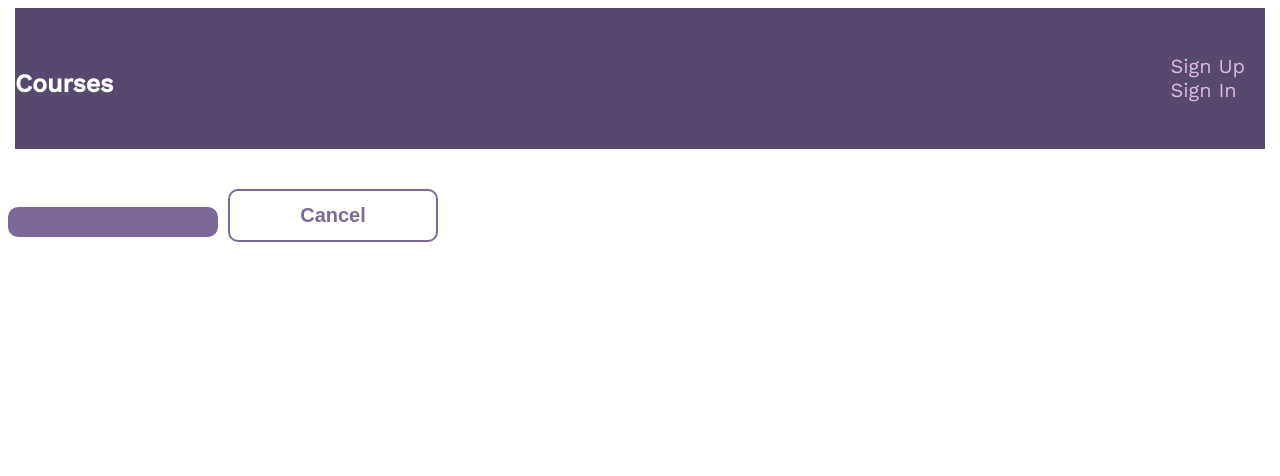
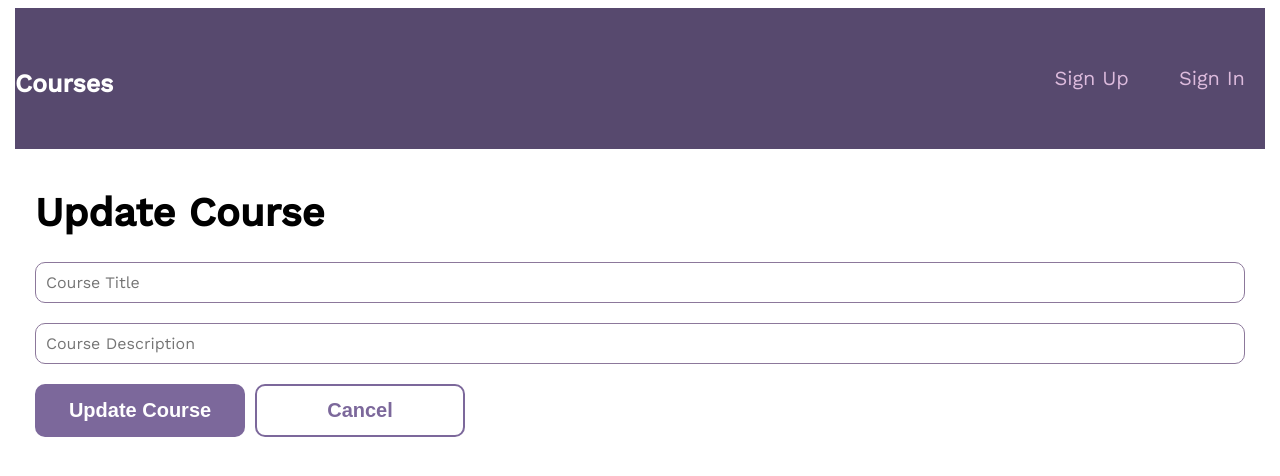
Before and after one commit to nvgrannum/React-Project-with-REST-API, a React (Create React App) app in the folder client/: page /courses/1/update in a window 1280 px wide. Shown: the top 476 px of the page. Built offline with nearby package versions, Linux system fonts and the light colour scheme.

Commit message:
create course, sign in/up updates

```diff
--- a/client/src/Context.js
+++ b/client/src/Context.js
@@ -44,7 +44,7 @@ export class Provider extends Component {
         };
       });
       const cookieOptions = {
-        expires: 1 // 1 day
+        expires: 1
       };
       Cookies.set('authenticatedUser', JSON.stringify(user), cookieOptions);
     }
--- a/client/src/components/Courses.js
+++ b/client/src/components/Courses.js
@@ -37,10 +37,10 @@ class Courses extends Component{
                     <h3 className="course--title" >{course.title}</h3>
                 </Link>)}
 
-                <Link class="course--module course--add--module" to='/courses/create'>
-                    <span class="course--add--title">
-                        <svg version="1.1" xmlns="http://www.w3.org/2000/svg" x="0px" y="0px"
-                        viewBox="0 0 13 13" class="add"><polygon points="7,6 7,0 6,0 6,6 0,6 0,7 6,7 6,13 7,13 7,7 13,7 13,6 "></polygon></svg>
+                <Link className="course--module course--add--module" to='/courses/create'>
+                    <span className="course--add--title">
+                        <svg version="1.1" xmlns="http://www.w3.org/2000/svg"
+                        viewBox="0 0 13 13" className="add"><polygon points="7,6 7,0 6,0 6,6 0,6 0,7 6,7 6,13 7,13 7,7 13,7 13,6 "></polygon></svg>
                         New Course
                     </span>
                 </Link>
--- a/client/src/components/CreateCourse.js
+++ b/client/src/components/CreateCourse.js
@@ -1,36 +1,69 @@
-import React from 'react';
+import React, {Component} from 'react';
+import Form from './Form';
+import { Link } from 'react-router-dom';
 
-export default (props) => {
-  const {
-    cancel,
-    errors,
-    submit,
-    submitButtonText,
-    elements,
-  } = props;
 
-  function handleSubmit(event) {
-    event.preventDefault();
-    submit();
+export default class CreateCourse extends Component{
+  state= {
+    title:'',
+    courseDescription:'',
+    estimatedTime:'',
+    materialsNeeded:'',
+    errors:[],
+    user:{}
   }
 
-  function handleCancel(event) {
-    event.preventDefault();
-    cancel();
-  }
+
+render(){
+  const {
+    title,
+    courseDescription,
+    estimatedTime,
+    materialsNeeded,
+    errors,
+  }=this.state
 
   return (
     <div>
-      <ErrorsDisplay errors={errors} />
-      <form onSubmit={handleSubmit}>
-        {elements()}
-        <div className="pad-bottom">
-          <button className="button" type="submit">{submitButtonText}</button>
-          <button className="button button-secondary" onClick={handleCancel}>Cancel</button>
-        </div>
+      <div className="wrap">
+        <ErrorsDisplay errors={errors} />
+        <h1>Create Course</h1>
+      </div>
+      <form>
+          <div className="main--flex">
+              <div>
+                  <label htmlFor="courseTitle">* Course Title</label>
+                  <input
+                    id="courseTitle"
+                    name="courseTitle"
+                    type="text"
+                    value={title}
+                    onChange={this.change}/>
+
+                  <p>By user.firstName user.lastName</p>
+
+                  <label htmlFor="courseDescription">* Course Description</label>
+                  <textarea id="courseDescription" name="courseDescription" value={courseDescription}></textarea>
+              </div>
+              <div>
+                  <label htmlFor="estimatedTime">Estimated Time</label>
+                  <input
+                    id="estimatedTime"
+                    name="estimatedTime"
+                    type="text"
+                    value={estimatedTime}
+                    onChange={this.change}/>
+
+                  <label htmlFor="materialsNeeded">Materials Needed</label>
+                  <textarea id="materialsNeeded" name="materialsNeeded" value={materialsNeeded}></textarea>
+              </div>
+          </div>
+          <button className="button" type="submit">Create Course</button><a className="button button-secondary" href='/'>Cancel</a>
+          <p>* Indicates required field</p>
       </form>
     </div>
   );
+          }
 }
 
 function ErrorsDisplay({ errors }) {
@@ -49,5 +82,6 @@ function ErrorsDisplay({ errors }) {
     );
   }
 
+
   return errorsDisplay;
 }
--- a/client/src/components/Header.js
+++ b/client/src/components/Header.js
@@ -6,8 +6,8 @@ export default class Header extends React.PureComponent {
     const { context } = this.props;
     const authUser = context.authenticatedUser;
     return (
-      <div className="wrap header">
-        <div className="header--flex">
+      <div className="wrap header header--flex">
+
           <h1 className="header--logo"><a href="/">Courses</a></h1>
           <nav>
             {authUser ? (
@@ -20,14 +20,13 @@ export default class Header extends React.PureComponent {
             ) : (
               <div className="header--signedout">
                 <React.Fragment >
-                  <Link className="wrap header--flex" to="/signup">Sign Up</Link>
-                  <Link className="wrap header--flex" to="/signin">Sign In</Link>
+                  <li><Link className="wrap header--flex" to="/signup">Sign Up</Link></li>
+                  <li><Link className="wrap header--flex" to="/signin">Sign In</Link></li>
                 </React.Fragment>
               </div>
             )}
           </nav>
         </div>
-      </div>
     );
   }
 };
--- a/client/src/components/UpdateCourse.js
+++ b/client/src/components/UpdateCourse.js
@@ -1,54 +1,74 @@
-import React from 'react';
-import {Redirect} from 'react-router-dom'
+import React, {Component} from 'react';
+import Form from './Form';
+import { Link } from 'react-router-dom';
 
-export default (props) => {
-  const {
-    cancel,
-    errors,
-    submit,
-    submitButtonText,
-    elements,
-  } = props;
 
-  function handleSubmit(event) {
-    event.preventDefault();
-    submit();
+export default class UpdateCourse extends Component{
+  state= {
+    title:'',
+    description:'',
+    estimatedTime:'',
+    materialsNeeded:'',
+    errors:[],
+    submitButtonText:'',
   }
 
-  function handleCancel(event) {
-    event.preventDefault();
-    cancel();
+render(){
+  const {
+    title,
+    description,
+    estimatedTime,
+    materialsNeeded,
+    errors,
+    submitButtonText
+  }=this.state
+  return (
+      <div className="wrap">
+        <ErrorsDisplay errors={errors} />
+        <h1>Update Course</h1>
+        <Form
+          cancel={this.cancel}
+          errors={errors}
+          submit={this.submit}
+          submitButtonText="Update Course"
+          elements={() => (
+            <React.Fragment>
+              <input
+                id="title"
+                name="title"
+                type="text"
+                value={title}
+                onChange={this.change}
+                placeholder="Course Title" />
+              <input
+                id="description"
+                name="description"
+                type="description"
+                value={description}
+                onChange={this.change}
+                placeholder="Course Description" />
+            </React.Fragment>
+          )} />
+      </div>
+  );
+          }
+}
+
+function ErrorsDisplay({ errors }) {
+  let errorsDisplay = null;
+
+  if (errors.length) {
+    errorsDisplay = (
+      <div>
+        <h2 className="validation--errors--label">Validation errors</h2>
+        <div className="validation-errors">
+          <ul>
+            {errors.map((error, i) => <li key={i}>{error}</li>)}
+          </ul>
+        </div>
+      </div>
+    );
   }
 
-  return (
-    <div>
-      {/* <ErrorsDisplay errors={errors} /> */}
-      <form onSubmit={handleSubmit}>
-        {elements}
-        <div className="pad-bottom">
-          <button className="button" type="submit">{submitButtonText}</button>
-          <button className="button button-secondary" onClick={handleCancel}>Cancel</button>
-        </div>
-      </form>
-    </div>
-  );
+  return errorsDisplay;
 }
-
-// function ErrorsDisplay({ errors }) {
-//   let errorsDisplay = null;
-
-//   if (errors.length) {
-//     errorsDisplay = (
-//       <div>
-//         <h2 className="validation--errors--label">Validation errors</h2>
-//         <div className="validation-errors">
-//           <ul>
-//             {errors.map((error, i) => <li key={i}>{error}</li>)}
-//           </ul>
-//         </div>
-//       </div>
-//     );
-//   }
-
-//   return errorsDisplay;
-// }
--- a/client/src/components/UserSignIn.js
+++ b/client/src/components/UserSignIn.js
@@ -4,14 +4,14 @@ import Form from './Form';
 
 export default class UserSignIn extends Component {
   state = {
-    username: '',
+    emailAddress: '',
     password: '',
     errors: [],
   }
 
   render() {
     const {
-      username,
+      emailAddress,
       password,
       errors,
     } = this.state;
@@ -27,12 +27,12 @@ export default class UserSignIn extends Component {
             elements={() => (
               <React.Fragment>
                 <input
-                  id="username"
-                  name="username"
+                  id="emailAddress"
+                  name="emailAddress"
                   type="text"
-                  value={username}
+                  value={emailAddress}
                   onChange={this.change}
-                  placeholder="User Name" />
+                  placeholder="Email" />
                 <input
                   id="password"
                   name="password"
@@ -62,17 +62,17 @@ export default class UserSignIn extends Component {
 
   submit = () => {
     const { context } = this.props;
-    const { from } = this.props.location.state || { from: { pathname: '/authenticated' } };
-    const { username, password } = this.state;
+    //const { from } = this.props.location.state || { from: { pathname: '/authenticated' } };
+    const { emailAddress, password } = this.state;
 
-    context.actions.signIn(username, password)
+    context.actions.signIn(emailAddress, password)
       .then((user) => {
         if (user === null) {
           this.setState(() => {
             return { errors: [ 'Sign-in was unsuccessful' ] };
           });
         } else {
-          this.props.history.push(from);
+          this.props.history.push('/');
         }
       })
       .catch((error) => {
--- a/client/src/components/UserSignUp.js
+++ b/client/src/components/UserSignUp.js
@@ -5,7 +5,7 @@ import Form from './Form';
 export default class UserSignUp extends Component {
   state = {
     name: '',
-    username: '',
+    emailAddress: '',
     password: '',
     errors: [],
   }
@@ -13,13 +13,13 @@ export default class UserSignUp extends Component {
   render() {
     const {
       name,
-      username,
+      emailAddress,
       password,
       errors,
     } = this.state;
 
     return (
-      <div className="bounds">
+      <div className="form--centered">
         <div className="grid-33 centered signin">
           <h1>Sign Up</h1>
           <Form
@@ -37,12 +37,12 @@ export default class UserSignUp extends Component {
                   onChange={this.change}
                   placeholder="Name" />
                 <input
-                  id="username"
-                  name="username"
+                  id="emailAddress"
+                  name="emailAddress"
                   type="text"
-                  value={username}
+                  value={emailAddress}
                   onChange={this.change}
-                  placeholder="User Name" />
+                  placeholder="Email" />
                 <input
                   id="password"
                   name="password"
@@ -75,14 +75,14 @@ export default class UserSignUp extends Component {
     const { context } = this.props;
     const {
       name,
-      username,
+      emailAddress,
       password,
     } = this.state;
 
     // Create user
     const user = {
       name,
-      username,
+      emailAddress,
       password,
     };
 
@@ -91,9 +91,9 @@ export default class UserSignUp extends Component {
         if (errors.length) {
           this.setState({ errors });
         } else {
-          context.actions.signIn(username, password)
+          context.actions.signIn(emailAddress, password)
             .then(() => {
-              this.props.history.push('/authenticated');
+              this.props.history.push('/');
             });
         }
       })
--- a/client/src/styles/global.css
+++ b/client/src/styles/global.css
@@ -84,6 +84,7 @@ header li {
     color: #57496e;
     font-weight: 300;
     font-size: 1.25rem;
+    vertical-align: middle;
 }
 .course--add--title .add {
     width: 20px;
```
